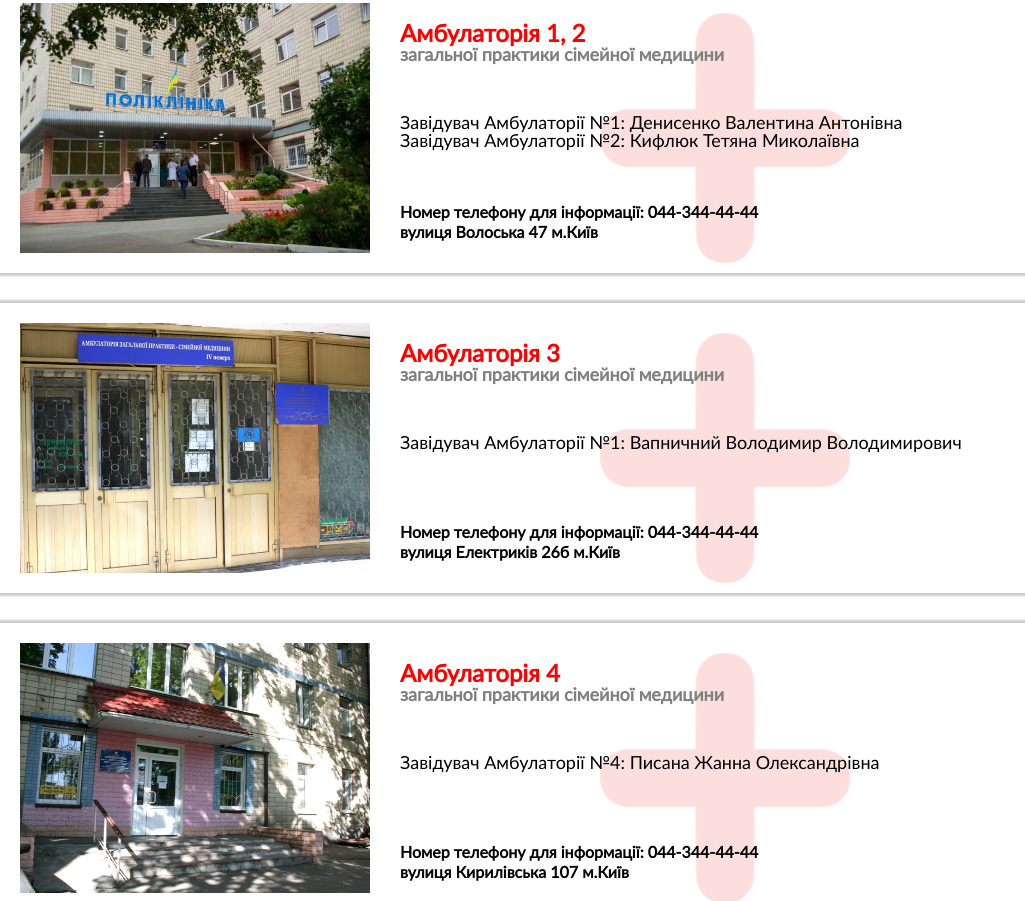
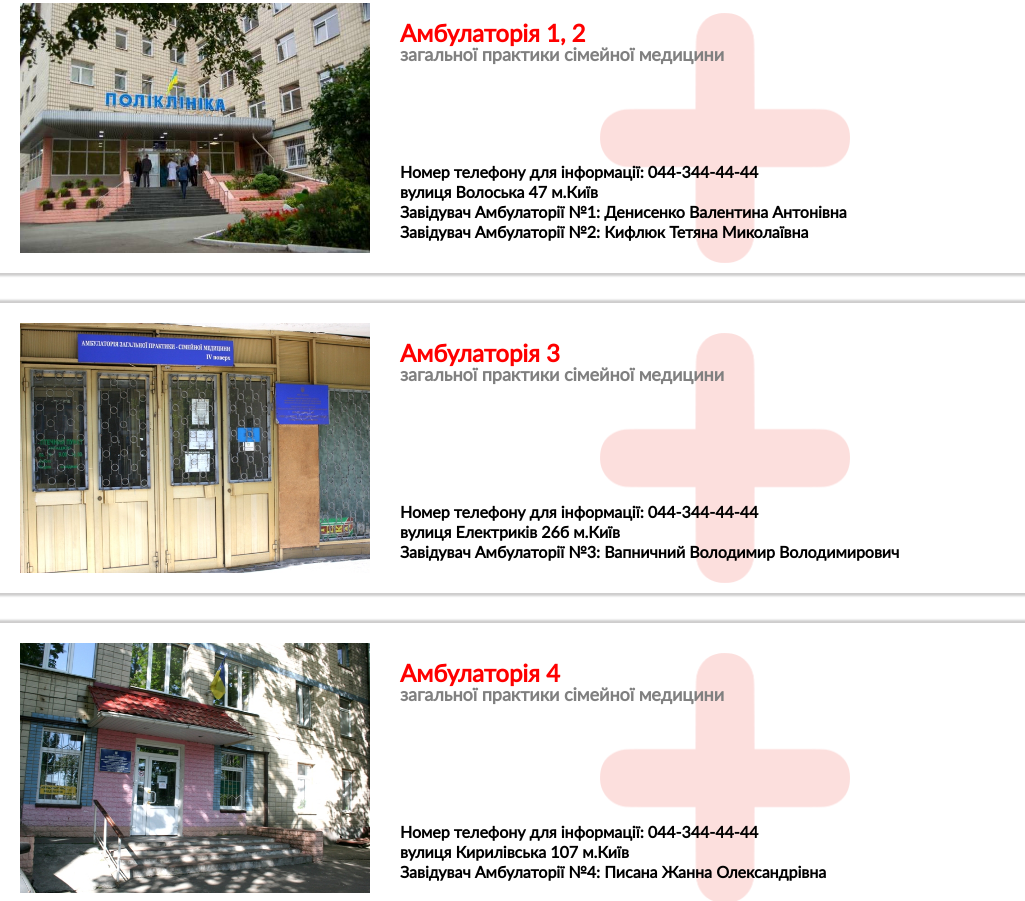
Before and after one commit to DmytroDemirskyi/cpmsd1pl, a plain HTML site: page doctors.html in a window 1280 px wide. Shown: the part 263-1164 px from the top of the page, 0-1025 px from the left. Drawn offline with Linux system fonts and the light colour scheme; grey boxes are pictures that could not be loaded.

Commit message:
Update doctors.html

```diff
--- a/doctors.html
+++ b/doctors.html
@@ -90,11 +90,11 @@
                         <div class="ambulatoria1Info">
                             <h2>Амбулаторія 1, 2</h2>
                             <p class="pAmbulatoria">загальної практики сімейної медицини</p>
-                            <p>Завідувач Амбулаторії №1: Денисенко Валентина Антонівна</p>
-                            <p>Завідувач Амбулаторії №2: Кифлюк Тетяна Миколаївна</p>
                         <div class="contactInfo">
                             <p class="contactNumber">Номер телефону для інформації: 044-344-44-44</p>
                             <p>вулиця Волоська 47 м.Київ</p>
+                            <p>Завідувач Амбулаторії №1: Денисенко Валентина Антонівна</p>
+                            <p>Завідувач Амбулаторії №2: Кифлюк Тетяна Миколаївна</p>
                         </div>
                             <iframe src="https://www.google.com/maps/embed?pb=!1m18!1m12!1m3!1d2539.3674522008587!2d30.50972491586827!3d50.471502693728674!2m3!1f0!2f0!3f0!3m2!1i1024!2i768!4f13.1!3m3!1m2!1s0x40d4ce1398980a15%3A0x230f6c6837442fc8!2z0YPQuy4g0JLQvtC70L7RiNGB0LrQsNGPLCA0Nywg0JrQuNC10LIsIDA0MDcw!5e0!3m2!1sru!2sua!4v1668326396835!5m2!1sru!2sua" width="350" height="250" style="border:0;" allowfullscreen="" loading="lazy" referrerpolicy="no-referrer-when-downgrade"></iframe>
                         </div>
@@ -107,10 +107,10 @@
                         <div class="ambulatoria1Info">
                             <h2>Амбулаторія 3</h2>
                             <p class="pAmbulatoria">загальної практики сімейної медицини</p>
-                            <p>Завідувач Амбулаторії №1: Вапничний Володимир Володимирович</p>
                         <div class="contactInfo">
                             <p class="contactNumber">Номер телефону для інформації: 044-344-44-44</p>
                             <p>вулиця Електриків 26б м.Київ</p>
+                            <p>Завідувач Амбулаторії №3: Вапничний Володимир Володимирович</p>
                         </div>
                             <iframe src="https://www.google.com/maps/embed?pb=!1m18!1m12!1m3!1d2538.775025974685!2d30.52325443401085!3d50.48253182730683!2m3!1f0!2f0!3f0!3m2!1i1024!2i768!4f13.1!3m3!1m2!1s0x40d4ce1c2743fdd7%3A0x5737fa805ab52e0b!2z0YPQuy4g0K3Qu9C10LrRgtGA0LjQutC-0LIsIDI20LEsINCa0LjQtdCyLCAwNDE3Ng!5e0!3m2!1sru!2sua!4v1668325491932!5m2!1sru!2sua" width="350" height="250" style="border:0;" allowfullscreen="" loading="lazy" referrerpolicy="no-referrer-when-downgrade"></iframe>
                         </div>
@@ -122,10 +122,10 @@
                         <div class="ambulatoria1Info">
                             <h2>Амбулаторія 4</h2>
                             <p class="pAmbulatoria">загальної практики сімейної медицини</p>
-                            <p>Завідувач Амбулаторії №4: Писана Жанна Олександрівна</p>
                         <div class="contactInfo">
                             <p class="contactNumber">Номер телефону для інформації: 044-344-44-44</p>
                             <p>вулиця Кирилівська 107 м.Київ</p>
+                            <p>Завідувач Амбулаторії №4: Писана Жанна Олександрівна</p>
                         </div>
                             <iframe src="https://www.google.com/maps/embed?pb=!1m18!1m12!1m3!1d2538.6255519127267!2d30.471186415868683!3d50.485314292732994!2m3!1f0!2f0!3f0!3m2!1i1024!2i768!4f13.1!3m3!1m2!1s0x40d4cdeeb2e6c885%3A0xcc9c205a9a28547a!2z0JrQuNGA0LjQu9C70L7QstGB0LrQsNGPINGD0LsuLCAxMDcsINCa0LjQtdCyLCAwMjAwMA!5e0!3m2!1sru!2sua!4v1668325397744!5m2!1sru!2sua" width="350" height="250" style="border:0;" allowfullscreen="" loading="lazy" referrerpolicy="no-referrer-when-downgrade"></iframe>
                         </div>
@@ -137,10 +137,10 @@
                         <div class="ambulatoria1Info">
                             <h2>Амбулаторія 5</h2>
                             <p class="pAmbulatoria">загальної практики сімейної медицини</p>
-                            <p>Завідувач Амбулаторії №5: Куц Владслава Вікторівна</p>
                         <div class="contactInfo">
                             <p class="contactNumber">Номер телефону для інформації: 044-344-44-44</p>
                             <p>вулиця Кирилівська 107 м.Київ</p>
+                            <p>Завідувач Амбулаторії №5: Куц Владслава Вікторівна</p>
                         </div>
                             <iframe src="https://www.google.com/maps/embed?pb=!1m18!1m12!1m3!1d2537.836633601235!2d30.445459215868926!3d50.49999819167429!2m3!1f0!2f0!3f0!3m2!1i1024!2i768!4f13.1!3m3!1m2!1s0x40d4cd831344aa43%3A0x42132235f4a81b30!2z0YPQuy4g0JzQvtGB0YLQuNGG0LrQsNGPLCA5LCDQmtC40LXQsiwgMDIwMDA!5e0!3m2!1sru!2sua!4v1668325549299!5m2!1sru!2sua" width="350" height="250" style="border:0;" allowfullscreen="" loading="lazy" referrerpolicy="no-referrer-when-downgrade"></iframe>
                         </div>
@@ -152,10 +152,10 @@
                         <div class="ambulatoria1Info">
                             <h2>Амбулаторія 6</h2>
                             <p class="pAmbulatoria">загальної практики сімейної медицини</p>
-                            <p>Завідувач Амбулаторії №6: Кривоніс Неоніла Василівна</p>
                         <div class="contactInfo">
                             <p class="contactNumber">Номер телефону для інформації: 044-344-44-44</p>
                             <p>вулиця Турівська 26 м.Київ</p>
+                            <p>Завідувач Амбулаторії №6: Кривоніс Неоніла Василівна</p>
                         </div>
                             <iframe src="https://www.google.com/maps/embed?pb=!1m18!1m12!1m3!1d2539.2480789337333!2d30.510122115868157!3d50.47372519356836!2m3!1f0!2f0!3f0!3m2!1i1024!2i768!4f13.1!3m3!1m2!1s0x40d4ce13d554d12f%3A0x8af75f82458d728e!2z0YPQuy4g0KLRg9GA0L7QstGB0LrQsNGPLCAyNiwg0JrQuNC10LIsIDAyMDAw!5e0!3m2!1sru!2sua!4v1668325659188!5m2!1sru!2sua" width="350" height="250" style="border:0;" allowfullscreen="" loading="lazy" referrerpolicy="no-referrer-when-downgrade"></iframe>
                         </div>
@@ -167,10 +167,10 @@
                         <div class="ambulatoria1Info">
                             <h2>Амбулаторія 7</h2>
                             <p class="pAmbulatoria">загальної практики сімейної медицини</p>
-                            <p>Завідувач Амбулаторії №7: Федорчук Альона Петрівна</p>
                         <div class="contactInfo">
                             <p class="contactNumber">Номер телефону для інформації: 044-344-44-44</p>
                             <p>вулиця Кирилівська 1/7 м.Київ</p>
+                            <p>Завідувач Амбулаторії №7: Федорчук Альона Петрівна</p>
                         </div>
                             <iframe src="https://www.google.com/maps/embed?pb=!1m18!1m12!1m3!1d2538.5887796530446!2d30.467197715868643!3d50.48599879268356!2m3!1f0!2f0!3f0!3m2!1i1024!2i768!4f13.1!3m3!1m2!1s0x40d4cdeb885ed677%3A0x264b76df842406f8!2z0YPQuy4g0JrQvtC_0YvQu9C-0LLRgdC60LDRjywgMS83LCDQmtC40LXQsiwgMDIwMDA!5e0!3m2!1sru!2sua!4v1668325623948!5m2!1sru!2sua" width="350" height="250" style="border:0;" allowfullscreen="" loading="lazy" referrerpolicy="no-referrer-when-downgrade"></iframe>
                         </div>
```
